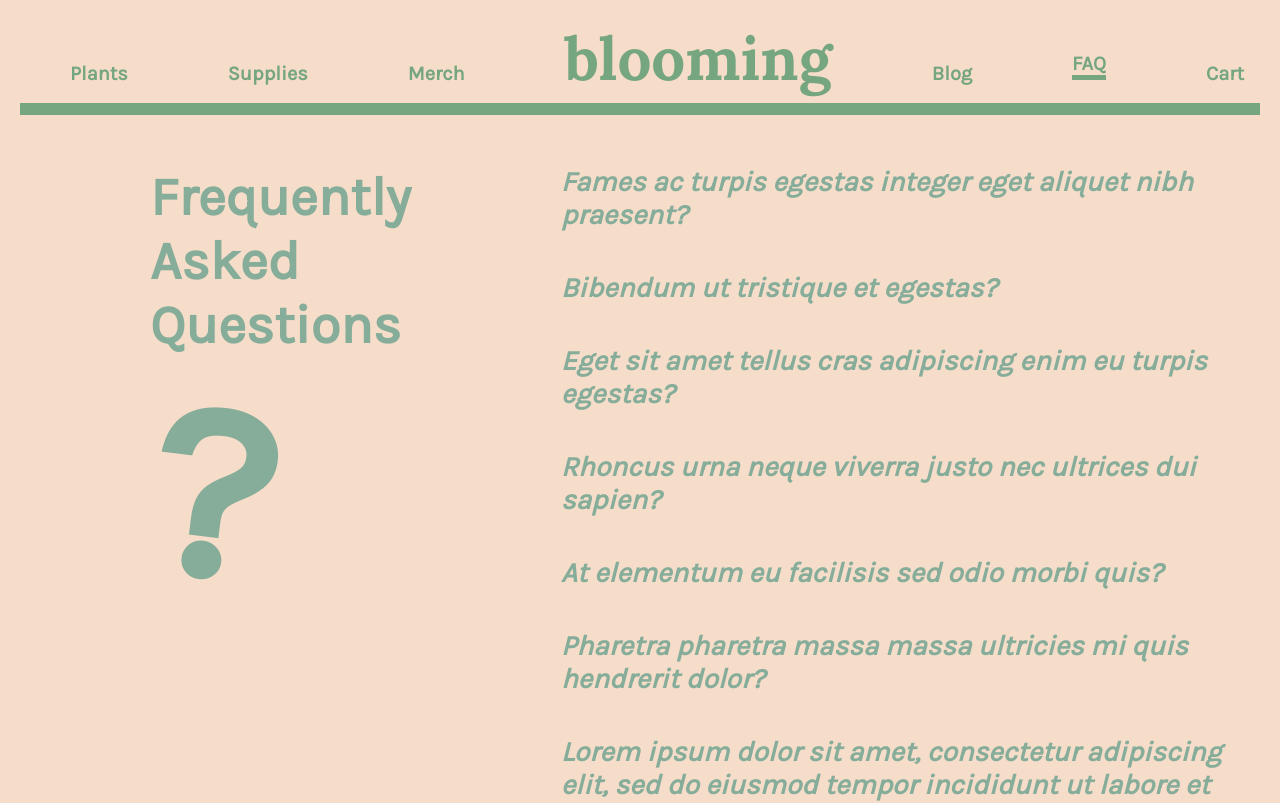
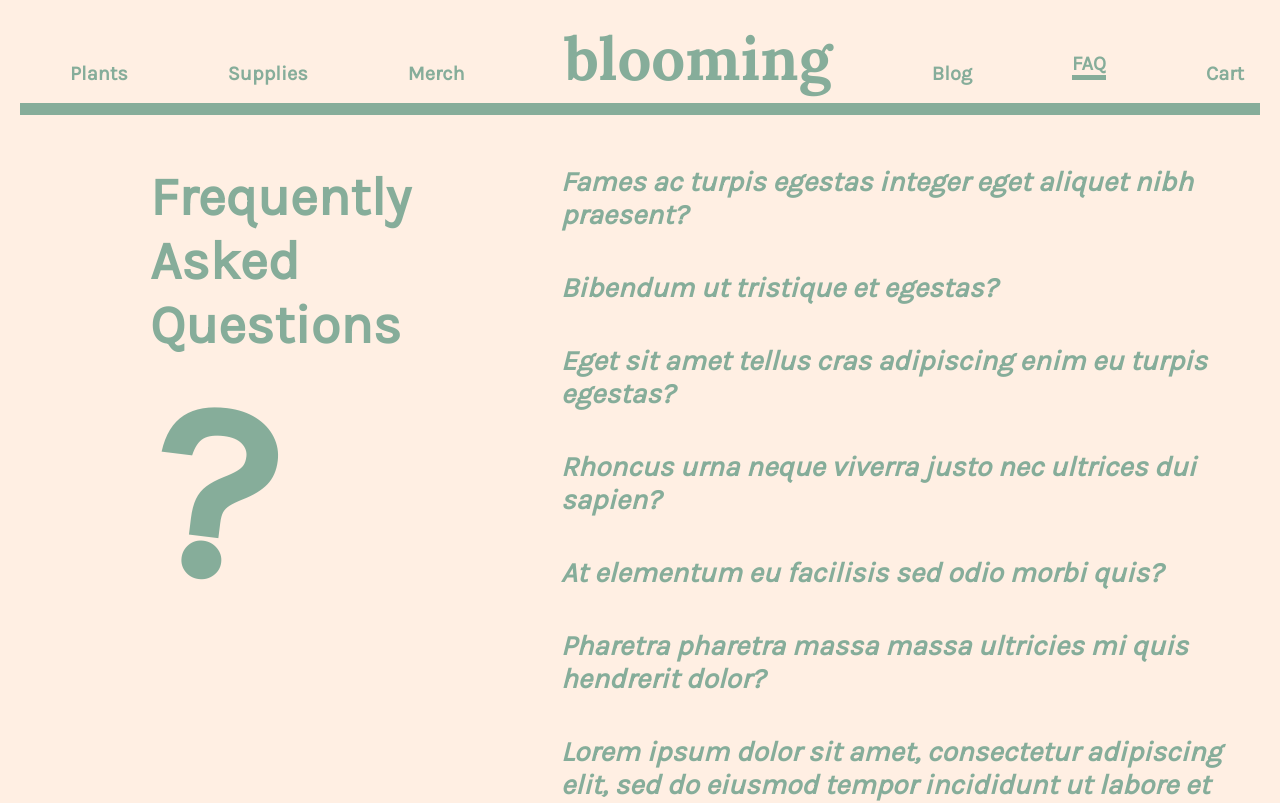
Before and after one commit to jadyhome/blooming2, a React (Create React App) app: page /faq in a window 1280 px wide. Shown: the top 803 px of the page. Built offline with nearby package versions, Linux system fonts and the light colour scheme.

Commit message:
edited html hex colors

```diff
--- a/src/styles/Global.css
+++ b/src/styles/Global.css
@@ -11,7 +11,7 @@ body {
 .mainpage,
 .suppliespage,
 .faqpage {
-  background-color: #f6ddca;
+  background-color: #ffefe3;
   width: 100%;
 }
 
@@ -19,6 +19,6 @@ body {
 .merchpage,
 .blogpage,
 .cartpage {
-  background-color: #75a680;
+  background-color: #86ad9a;
   width: 100%;
 }
--- a/src/styles/Nav.css
+++ b/src/styles/Nav.css
@@ -15,7 +15,7 @@ a:hover {
   justify-content: space-evenly;
   margin-left: 20px;
   margin-right: 20px;
-  border-bottom: 12px solid #75a680;
+  border-bottom: 12px solid #86ad9a;
 }
 
 .green-nav {
@@ -27,7 +27,7 @@ a:hover {
   font-family: "Lora", serif;
   font-weight: bolder;
   font-size: 60px;
-  color: #75a680;
+  color: #86ad9a;
 }
 
 .g-plant,
@@ -39,7 +39,7 @@ a:hover {
   font-family: "Karla", serif;
   font-weight: 700;
   font-size: 20px;
-  color: #75a680;
+  color: #86ad9a;
 }
 
 .g-plant:hover,
@@ -50,13 +50,13 @@ a:hover {
 .g-cart:hover {
   position: relative;
   top: -10px;
-  border-bottom: 5px solid #75a680;
+  border-bottom: 5px solid #86ad9a;
 }
 
 .g-highlighted {
   position: relative;
   top: -10px;
-  border-bottom: 5px solid #75a680;
+  border-bottom: 5px solid #86ad9a;
 }
 
 /** GREEN NAVBAR **/
@@ -68,7 +68,7 @@ a:hover {
   justify-content: space-evenly;
   margin-left: 20px;
   margin-right: 20px;
-  border-bottom: 12px solid #f6ddca;
+  border-bottom: 12px solid #ffefe3;
 }
 
 .beige-nav {
@@ -80,7 +80,7 @@ a:hover {
   font-family: "Lora", serif;
   font-weight: bolder;
   font-size: 60px;
-  color: #f6ddca;
+  color: #ffefe3;
 }
 
 .b-plant,
@@ -92,7 +92,7 @@ a:hover {
   font-family: "Karla", sans-serif;
   font-weight: 700;
   font-size: 20px;
-  color: #f6ddca;
+  color: #ffefe3;
 }
 
 .b-plant:hover,
@@ -103,13 +103,13 @@ a:hover {
 .b-cart:hover {
   position: relative;
   top: -10px;
-  border-bottom: 5px solid #f6ddca;
+  border-bottom: 5px solid #ffefe3;
 }
 
 .b-highlighted {
   position: relative;
   top: -10px;
-  border-bottom: 5px solid #f6ddca;
+  border-bottom: 5px solid #ffefe3;
 }
 
 /** BEIGE NAVBAR **/
```
